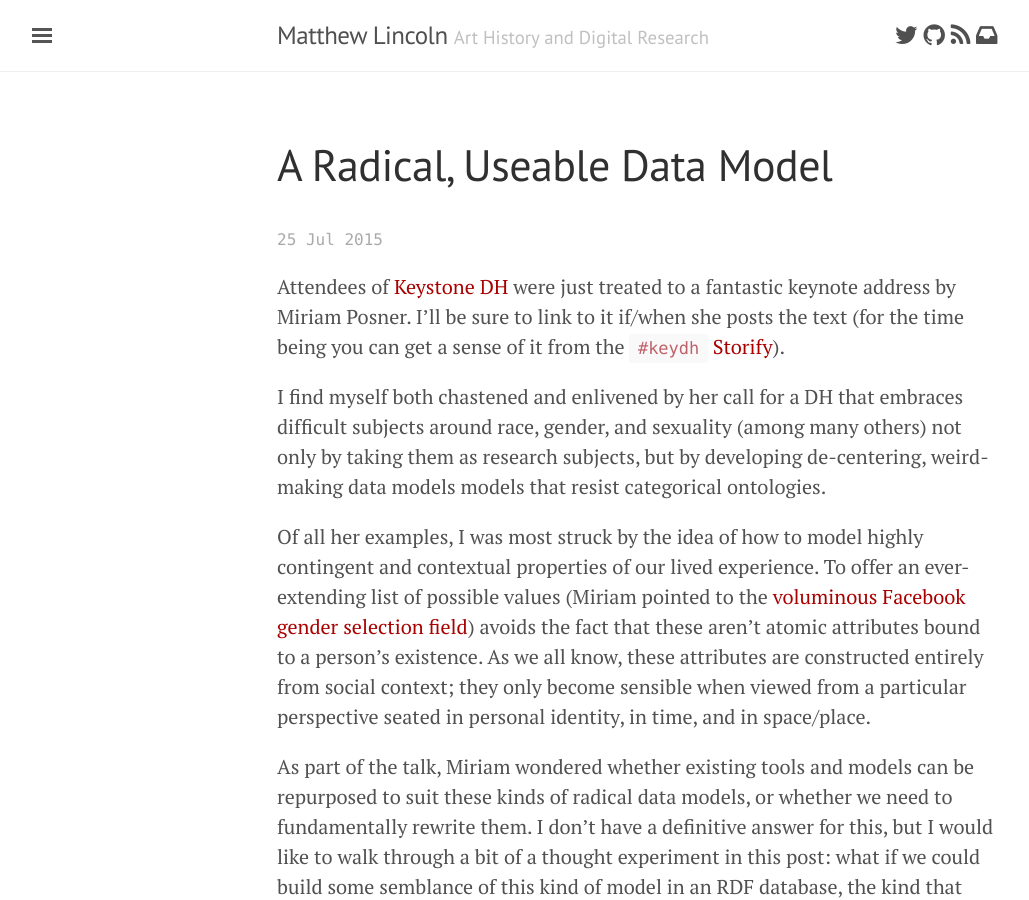
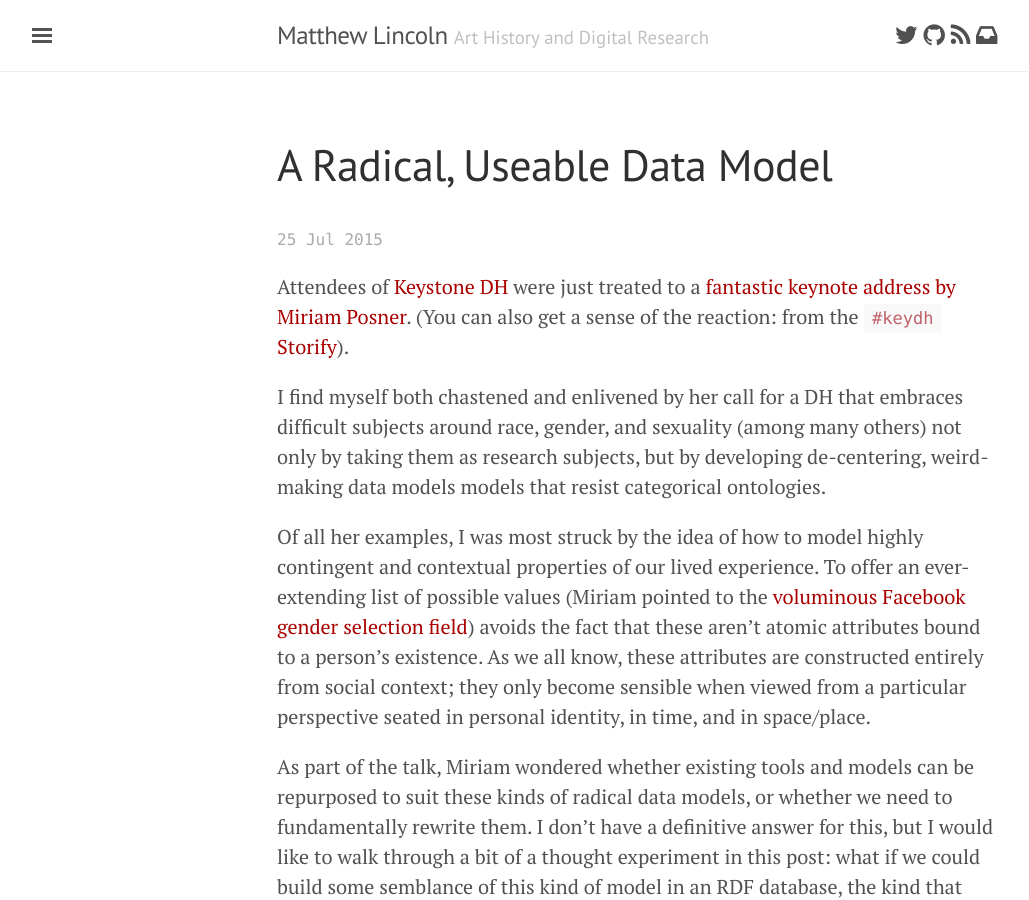
Before and after one commit to mdlincoln/mdlincoln.github.io, a Jekyll site: the page built from _posts/2015-07-25-a-radical-useable-data-model.md, in a window 1280 px wide and 900 px high. Shown: the whole window, without its empty margins (3-1032 px from the left). Built offline with Jekyll 4.4.1, drawn with Linux system fonts in a browser that asks for light colours; nearby versions of some CDN libraries; comment, search, counter and statistics services are not loaded.

Commit message:
add posner link

```diff
--- a/_posts/2015-07-25-a-radical-useable-data-model.md
+++ b/_posts/2015-07-25-a-radical-useable-data-model.md
@@ -8,10 +8,11 @@ tags:
 - Code
 ---
 
-Attendees of [Keystone DH][keydh] were just treated to a fantastic keynote
-address by Miriam Posner. I'll be sure to link to it if/when she posts the text
-(for the time being you can get a sense of it from the [`#keydh`
-Storify][storify]).
+Attendees of [Keystone DH][keydh] were just treated to a [fantastic keynote
+address by Miriam Posner][posner]. (You can also get a sense of the reaction:
+from the [`#keydh` Storify][storify]).
+
+[posner]: http://miriamposner.com/blog/whats-next-the-radical-unrealized-potential-of-digital-humanities/
 
 I find myself both chastened and enlivened by her call for a DH that embraces
 difficult subjects around race, gender, and sexuality (among many others) not
```
